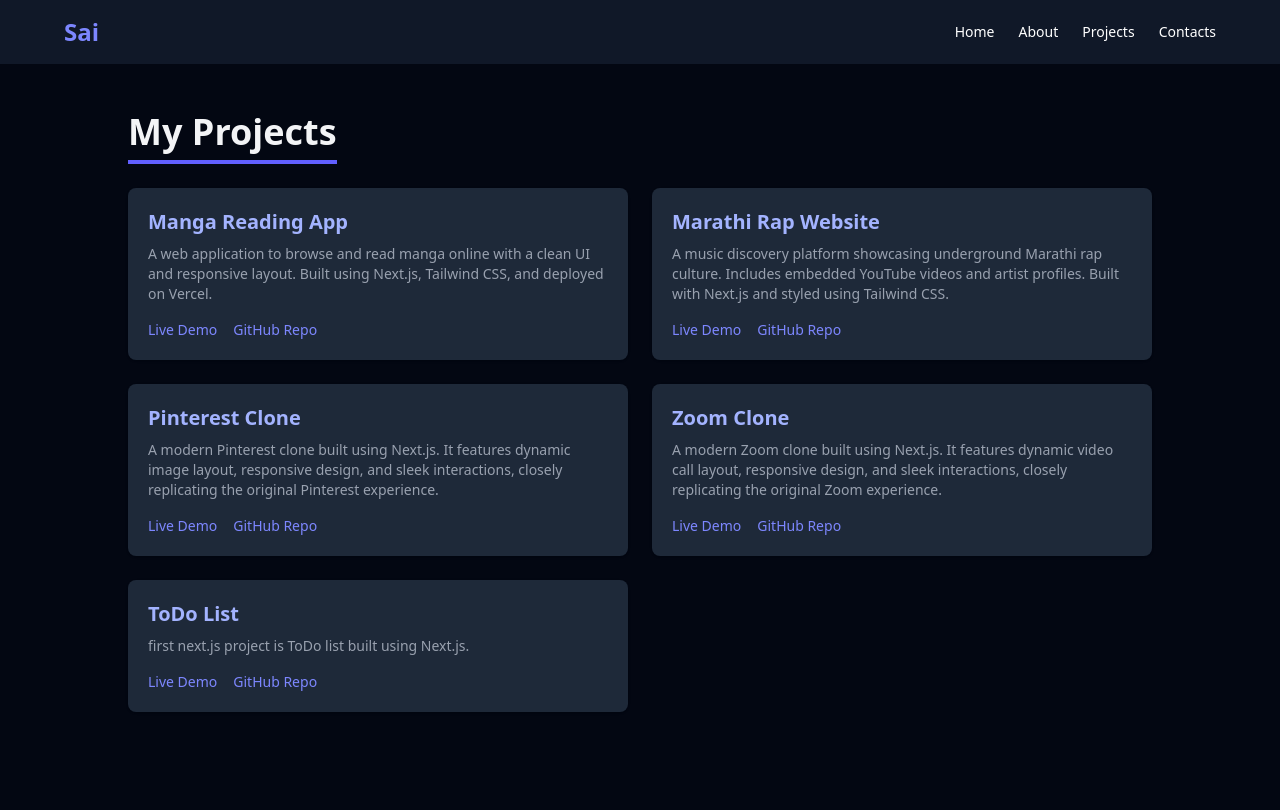
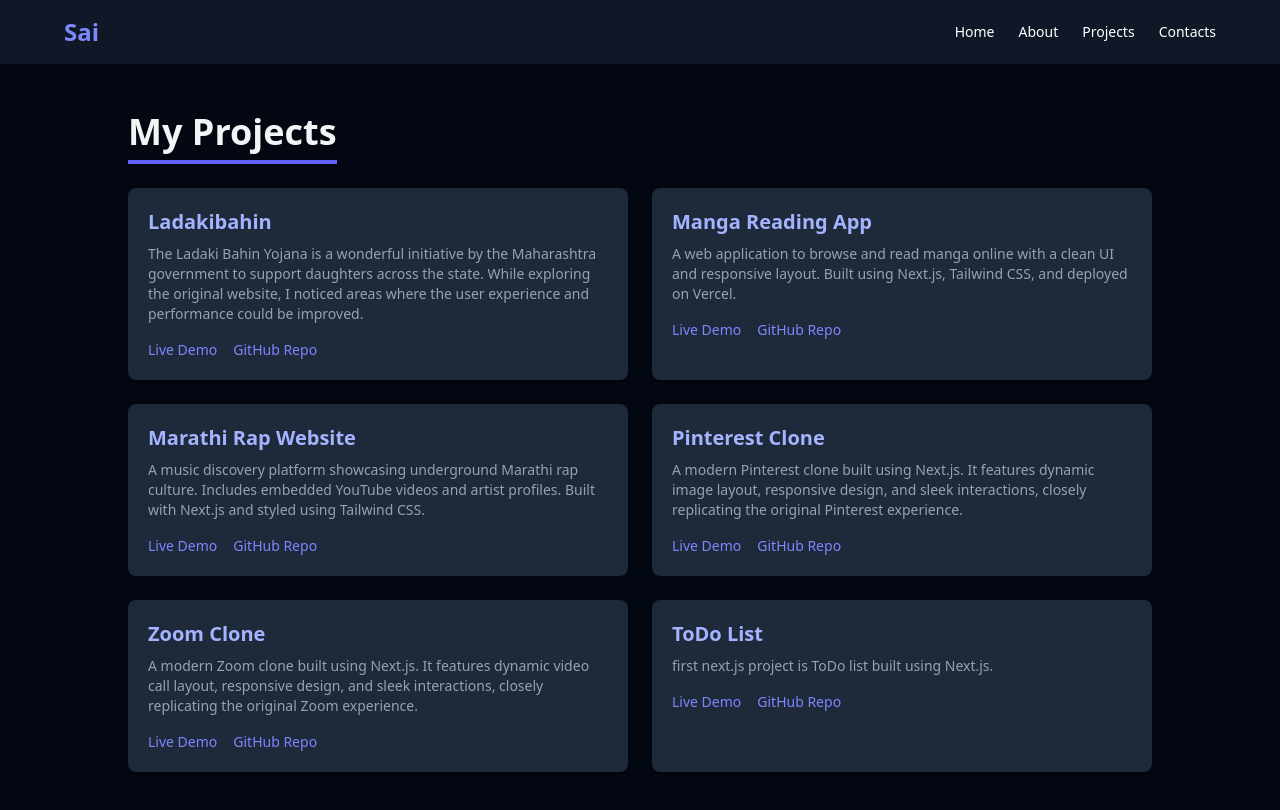
Before and after one commit to saikingalgulwad/portfolio, a Next.js app: page /projects in a window 1280 px wide. Shown: the top 810 px of the page. Built offline with nearby package versions, Linux system fonts and the light colour scheme.

Commit message:
adding project webiste

```diff
--- a/app/projects/page.js
+++ b/app/projects/page.js
@@ -10,6 +10,23 @@ export default function ProjectsPage() {
         </h1>
 
         <div className="grid gap-6 md:grid-cols-2">
+    {/*ladakibahin */}
+           <div className="bg-gray-800 p-5 rounded-lg shadow hover:shadow-indigo-500/10 transition">
+            <h2 className="text-xl font-semibold text-indigo-300">Ladakibahin</h2>
+            <p className="text-sm text-gray-400 mt-2">
+              The Ladaki Bahin Yojana is a wonderful initiative by the Maharashtra government to support daughters across the state. While exploring the original website, I noticed areas where the user experience and performance could be improved.
+            </p>
+            <div className="flex gap-4 mt-4 text-sm text-indigo-400">
+              <a href="https://ladakibahin.vercel.app/" target="_blank" className="hover:underline">
+                Live Demo
+              </a>
+              <a href="https://github.com/saikingalgulwad/ladakibahin" target="_blank" className="hover:underline">
+                GitHub Repo
+              </a>
+            </div>
+          </div>
+
+
           {/* Manga Reading App */}
           <div className="bg-gray-800 p-5 rounded-lg shadow hover:shadow-indigo-500/10 transition">
             <h2 className="text-xl font-semibold text-indigo-300">Manga Reading App</h2>
```
